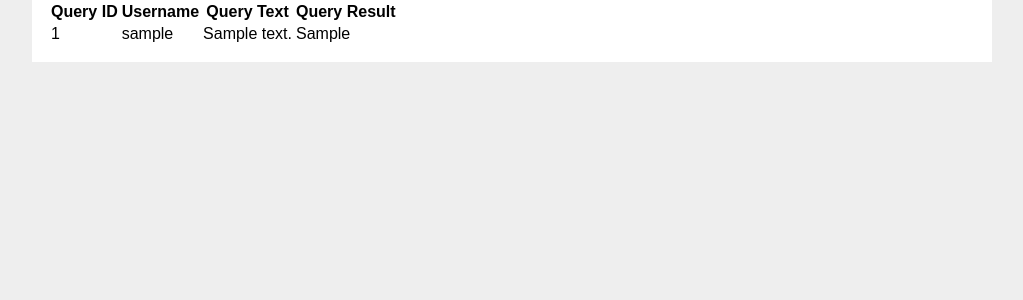
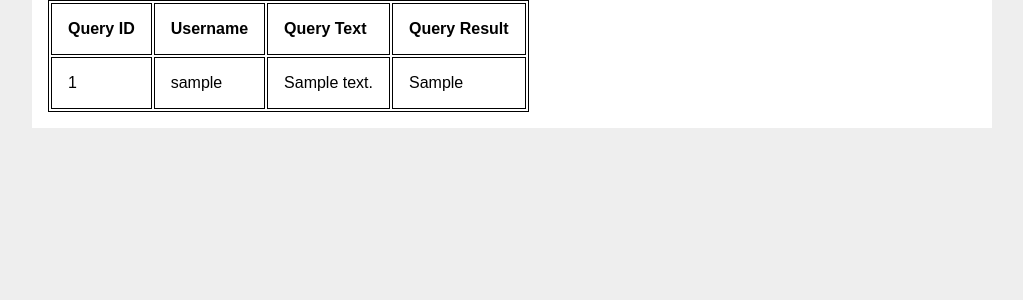
Before and after one commit to kratel/nyu_appsec_a2, a Flask app: a page that uses spellcheckapp/templates/base.html in a window 1280 px wide. Shown: the part 98-398 px from the top of the page, without its empty margins (128-1151 px from the left). Run offline with Flask 2, Linux system fonts and the light colour scheme; the visitor is signed in with stand-in values (Sample User, id 1); data comes from the database, SQL or seed files in the repository; tables that the repository leaves empty hold one stand-in row (values such as "Sample post").

Commit message:
Make the table look prettier and easier to read.

```diff
--- a/spellcheckapp/static/style.css
+++ b/spellcheckapp/static/style.css
@@ -1,5 +1,7 @@
 html { font-family: sans-serif; background: #eee; padding: 1rem; }
 body { max-width: 960px; margin: 0 auto; background: white; }
+table, th, td { border: 1px solid black; }
+th, td { padding: 1em; text-align: left; }
 h1 { font-family: serif; color: #cc0066; margin: 1rem 0; }
 a { color: #cc0066; }
 hr { border: none; border-top: 1px solid lightgray; }
```
